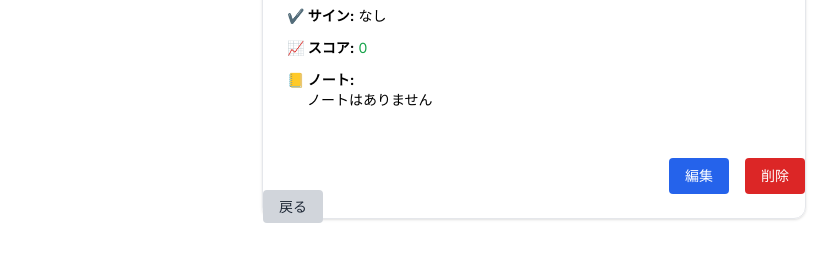
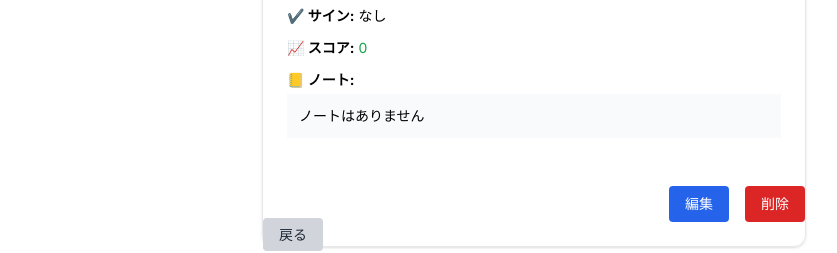
Before and after one commit to igara4/health-sign, a Next.js app: page /conditions/1/dailyLogDetail in a window 1280 px wide. Shown: the part 274-527 px from the top of the page, without its empty margins (106-943 px from the left). Built offline with nearby package versions, Linux system fonts and the light colour scheme; no server answers; the database is empty.

Commit message:
fix:カード型レイアウトのCardContentまで修正

```diff
--- a/app/conditions/[id]/dailyLogDetail/page.tsx
+++ b/app/conditions/[id]/dailyLogDetail/page.tsx
@@ -80,15 +80,17 @@ export default async function DailyLogDetailPage({ params }: PageProps) {
             {signs.length > 0 ? signs.join(" / ") : "なし"}
           </p>
 
-          <div className="mt-1 text-sm">
+          <p>
             <span className="font-bold">📈 スコア:</span>{" "}
             <span className={score < 0 ? "text-red-600" : "text-green-600"}>
               {score}
             </span>
-          </div>
-          <div className="mt-4 text-sm">
-            <span className="font-bold">📒 ノート:</span>
-            <div className="ml-5">{logData?.note || "ノートはありません"}</div>
+          </p>
+          <div>
+            <p className="font-bold">📒 ノート:</p>
+            <div className="mt-1 bg-gray-50 rounded-md p-3">
+              {logData?.note || "ノートはありません"}
+            </div>
           </div>
         </CardContent>
 
```
